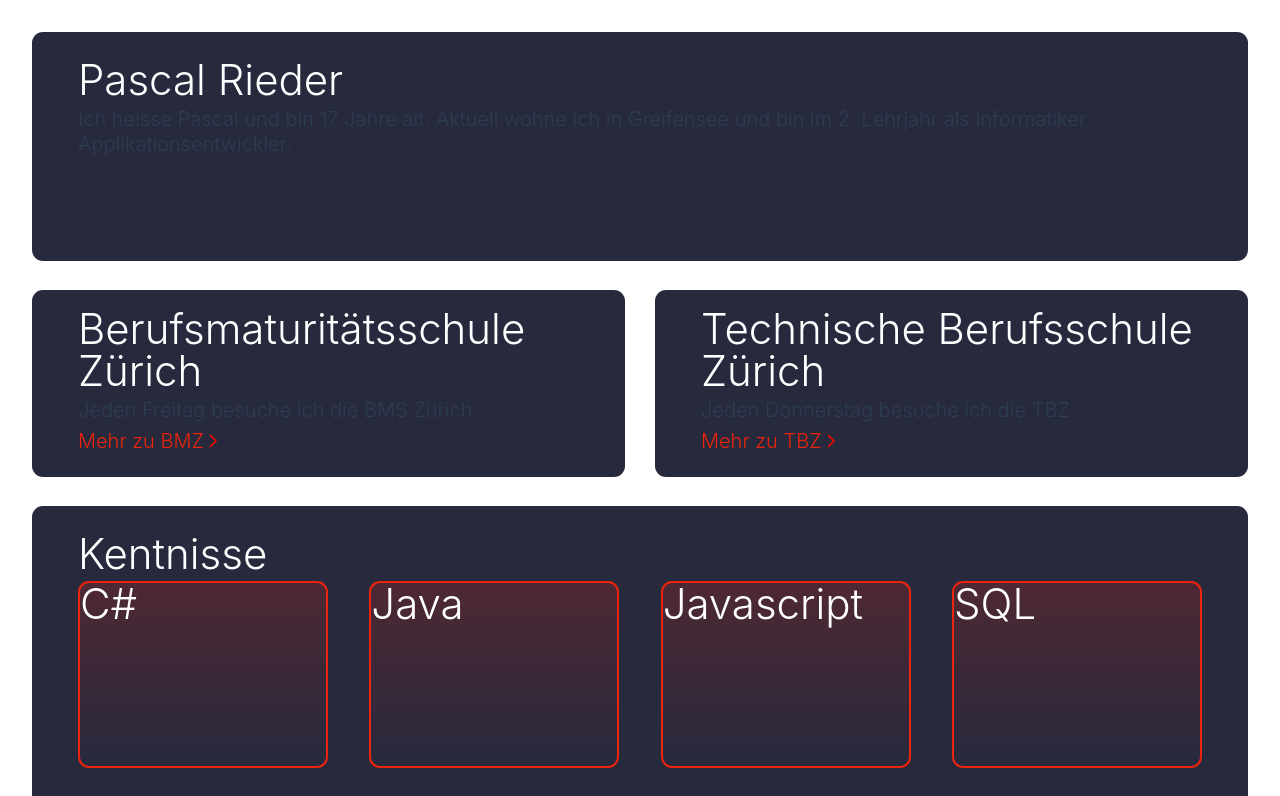
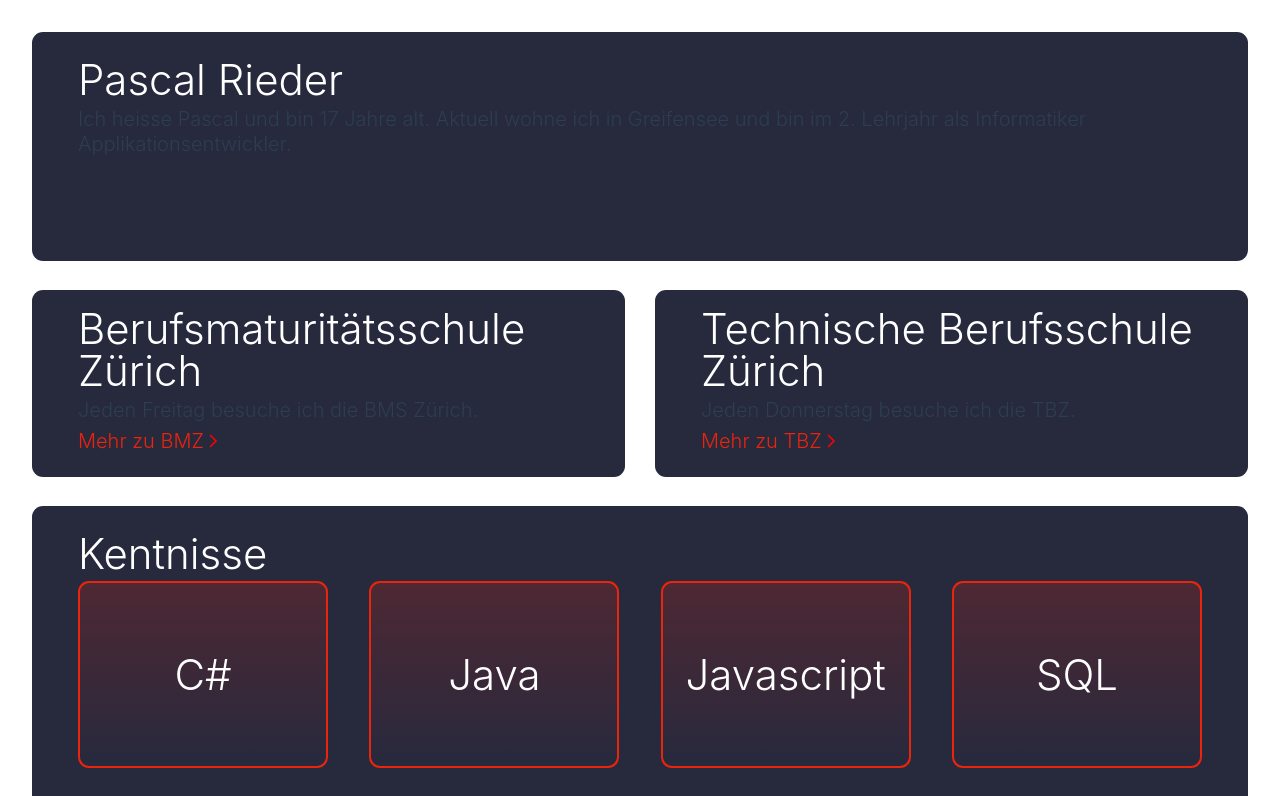
Before and after one commit to Pascal1414/Personal-Website, a Vue app: page / in a window 1280 px wide. Shown: the top 796 px of the page. Built offline with nearby package versions, Linux system fonts and the light colour scheme.

Commit message:
Update Footer

```diff
--- a/src/views/FooterView.vue
+++ b/src/views/FooterView.vue
@@ -7,7 +7,9 @@
 </template>
 
 <script lang="ts">
-
+export default {
+    name: 'FooterView'
+}
 </script>
 
 <style scoped>
--- a/src/views/KnowledgeItem.vue
+++ b/src/views/KnowledgeItem.vue
@@ -14,26 +14,30 @@ export default defineComponent({
         }
     },
     methods: {
-        mouseEnter(event) {
+        mouseEnter(event: Event) {
             this.message = `<p class="content">${this.content}</p>`;
         },
-        mouseLeave(event) {
+        mouseLeave(event: Event) {
             this.message = `<h1 class="content">${this.title}</h1>`;
         }
     }
 });
 </script>
 
-<style scoped>
+<style>
 .parent {
     width: 250px;
     height: 187px;
     background: linear-gradient(180deg, rgba(235, 36, 12, 0.2) 0%, rgba(0, 0, 0, 0) 100%), #27293D;
     border: 2px solid #EB240C;
     border-radius: 11px;
+    display: flex;
+    justify-content: center;
+    align-items: center;
 }
 
 .content {
     user-select: none;
+    text-align: center;
 }
 </style>
```
